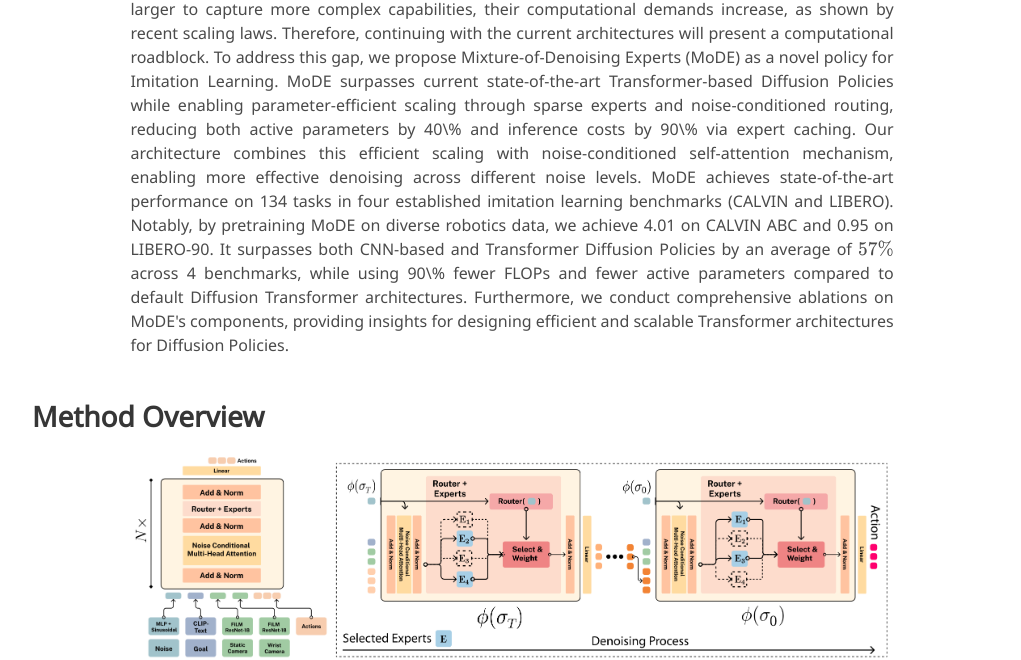
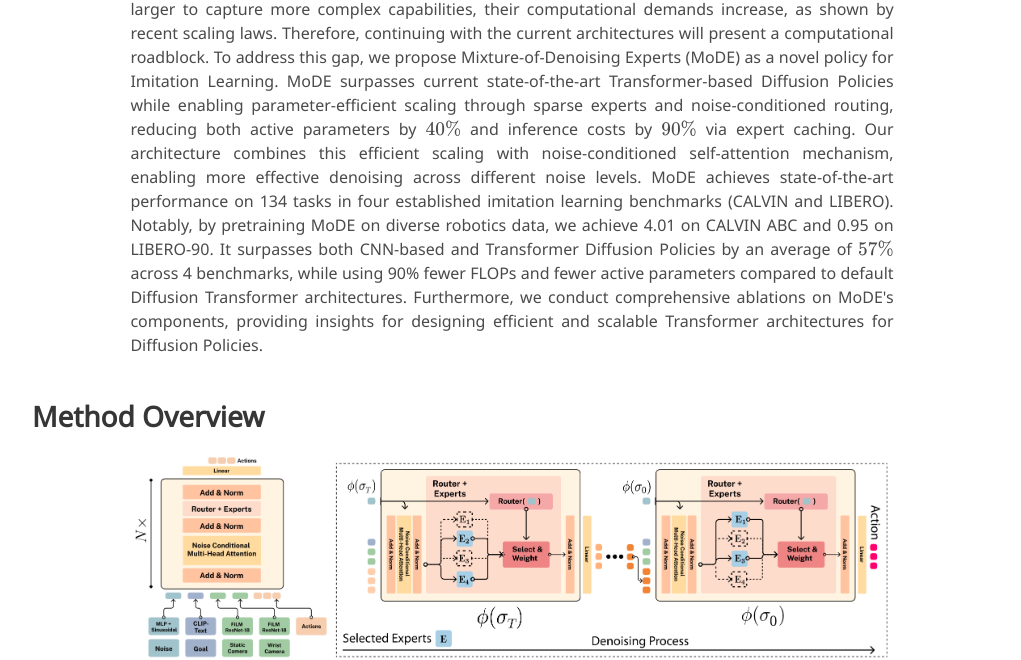
Before and after one commit to intuitive-robots/MoDE_Diffusion_Policy, a Jekyll site: the page built from index.md, in a window 1280 px wide. Shown: the part 570-1230 px from the top of the page, without its empty margins (128-1149 px from the left). Built offline with Jekyll 4.4.1, drawn with Linux system fonts in a browser that asks for light colours; some web fonts are replaced; some of the changed lines change nothing that is shown; some of the changed text lies outside the part shown.

Commit message:
Update index.md

````diff
--- a/index.md
+++ b/index.md
@@ -21,11 +21,11 @@
 As models are becoming larger to capture more complex capabilities, their computational demands increase, as shown by recent scaling laws.
 Therefore, continuing with the current architectures will present a computational roadblock.
 To address this gap, we propose Mixture-of-Denoising Experts (MoDE) as a novel policy for Imitation Learning.
-MoDE surpasses current state-of-the-art Transformer-based Diffusion Policies while enabling parameter-efficient scaling through sparse experts and noise-conditioned routing, reducing both active parameters by 40\% and inference costs by 90\% via expert caching.
+MoDE surpasses current state-of-the-art Transformer-based Diffusion Policies while enabling parameter-efficient scaling through sparse experts and noise-conditioned routing, reducing both active parameters by $40\%$ and inference costs by $90\%$ via expert caching.
 Our architecture combines this efficient scaling with noise-conditioned self-attention mechanism, enabling more effective denoising across different noise levels.
 MoDE achieves state-of-the-art performance on 134 tasks in four established imitation learning benchmarks (CALVIN and LIBERO).
 Notably, by pretraining MoDE on diverse robotics data, we achieve 4.01 on CALVIN ABC and 0.95 on LIBERO-90.
-It surpasses both CNN-based and Transformer Diffusion Policies by an average of $57\%$ across 4 benchmarks, while using 90\% fewer FLOPs and fewer active parameters compared to default Diffusion Transformer architectures. Furthermore, we conduct comprehensive ablations on MoDE's components, providing insights for designing efficient and scalable Transformer architectures for Diffusion Policies.
+It surpasses both CNN-based and Transformer Diffusion Policies by an average of $57\%$ across 4 benchmarks, while using 90% fewer FLOPs and fewer active parameters compared to default Diffusion Transformer architectures. Furthermore, we conduct comprehensive ablations on MoDE's components, providing insights for designing efficient and scalable Transformer architectures for Diffusion Policies.
         </div>
     </div>
 </div>
@@ -165,18 +165,64 @@
     </div>
 </div>
 
-<!-- ## BibTeX
-
-```bibtex
-@misc{reuss2024efficient,
+<!DOCTYPE html>
+<div class="citation-container">
+  <h2>Citation</h2>
+  <pre class="bibtex-citation">@misc{reuss2024efficient,
     title={Efficient Diffusion Transformer Policies with Mixture of Expert Denoisers for Multitask Learning},
     author={Moritz Reuss and Jyothish Pari and Pulkit Agrawal and Rudolf Lioutikov},
     year={2024},
     eprint={2412.12953},
     archivePrefix={arXiv},
     primaryClass={cs.LG}
-}
-``` -->
+}</pre>
+  <button class="copy-button" onclick="navigator.clipboard.writeText(document.querySelector('.bibtex-citation').innerText)">
+    Copy BibTeX
+  </button>
+  <style>
+    .citation-container {
+      max-width: 800px;
+      margin: 20px auto;
+      padding: 20px;
+      background: #f8f9fa;
+      border-radius: 8px;
+      box-shadow: 0 2px 4px rgba(0,0,0,0.1);
+    }
+
+    .citation-container h2 {
+      margin-top: 0;
+      color: #333;
+      font-size: 1.5em;
+    }
+
+    .bibtex-citation {
+      background: #fff;
+      padding: 15px;
+      border-radius: 4px;
+      border: 1px solid #e1e4e8;
+      font-family: 'Consolas', 'Monaco', monospace;
+      font-size: 14px;
+      white-space: pre-wrap;
+      word-wrap: break-word;
+      margin: 15px 0;
+    }
+
+    .copy-button {
+      background: #0366d6;
+      color: white;
+      border: none;
+      padding: 8px 16px;
+      border-radius: 4px;
+      cursor: pointer;
+      font-size: 14px;
+      transition: background 0.2s;
+    }
+
+    .copy-button:hover {
+      background: #0255b3;
+    }
+  </style>
+</div>
 
 <!-- ## Acknowledgements
 
````
